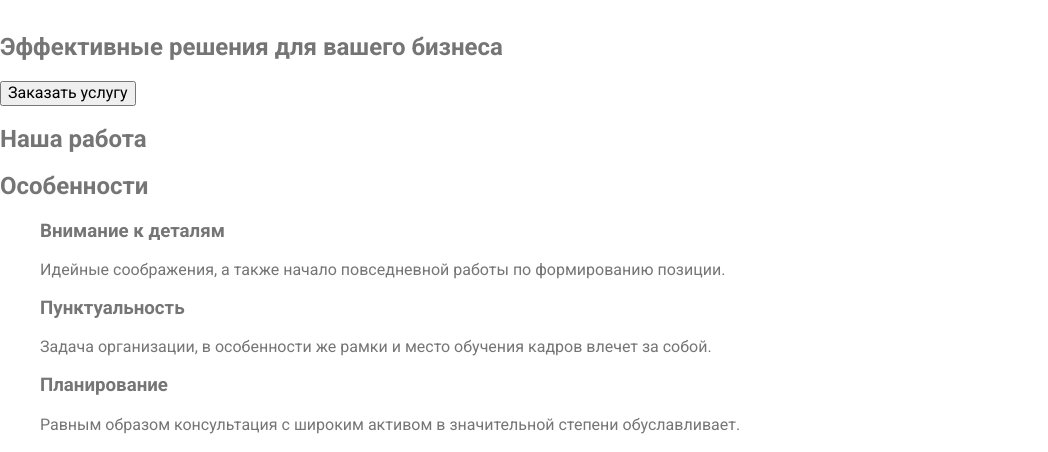
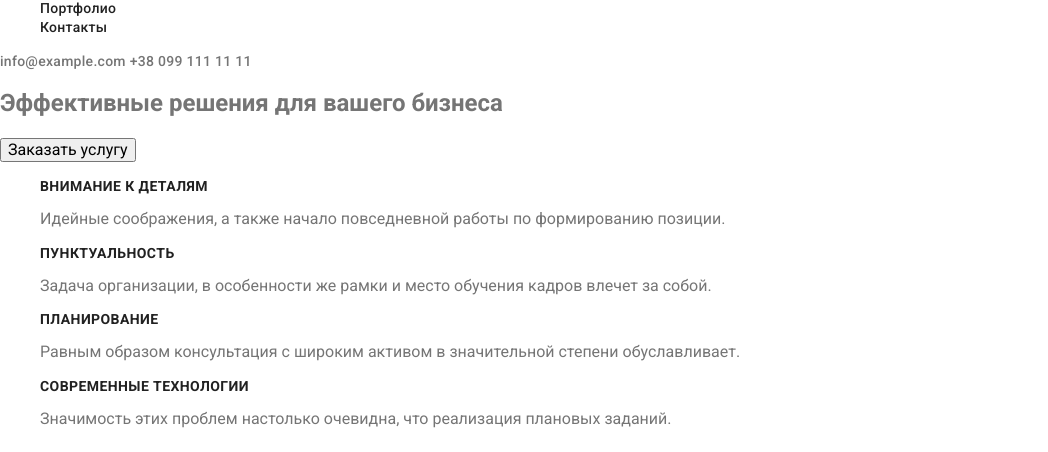
Before and after one commit to Searge/goit-markup-hw-02, a plain HTML site: page index.html in a window 1280 px wide. Shown: the part 66-518 px from the top of the page, without its empty margins (0-1048 px from the left). Drawn offline with nearby package versions, Linux system fonts and the light colour scheme.

Commit message:
:alembic:

```diff
--- a/css/styles.css
+++ b/css/styles.css
@@ -1,11 +1,12 @@
 :root {
-  --white: #fff;
-  --ghost-white: #f5f4fa;
-  --grey: #757575;
+  --accent: #2196f3;
+  --bg: #fff;
+  --ghost-bg: #f5f4fa;
+  --primary-text-color: #757575;
+  --title-text-color: #212121;
+
   --black: #000;
-  --nero: #212121;
   --black-rock: #2f303a;
-  --dodger-blue: #2196f3;
 }
 
 * {
@@ -14,25 +15,21 @@
 
 body {
   width: 1600px;
-  background: var(--white);
-  color: var(--grey);
+  background: var(--bg);
+  color: var(--primary-text-color);
   font-family: 'Roboto', sans-serif;
   display: flex;
   flex-direction: column;
 }
 
-ul {
+.list {
   list-style: none;
 }
 
-.page-header {
-  width: 1600px;
-  height: 80px;
-  display: flex;
-  flex-direction: row;
-  align-items: center;
-  justify-content: space-around;
+.hidden {
+  display: none;
 }
+/* Logo */
 
 .logo {
   display: flex;
@@ -40,31 +37,62 @@ ul {
 
 .logo__link {
   font-family: Raleway, sans-serif;
-  font-style: normal;
+
   font-weight: bold;
   font-size: 26px;
   line-height: 31px;
+  letter-spacing: 0.03em;
   text-decoration: none;
-
-  /* identical to box height */
-  letter-spacing: 0.03em;
   color: var(--black);
 }
 
 .logo__accent {
-  color: var(--dodger-blue);
+  color: var(--accent);
 }
 
-.menu {
-  display: flex;
-  justify-content: flex-start;
+/* Site nav */
+.menu__link {
+  color: var(--title-text-color);
+  text-decoration: none;
+  font-weight: 500;
+  font-size: 14px;
+  line-height: 16px;
+  letter-spacing: 0.02em;
 }
 
-.page-header.contacts {
-  display: flex;
-  justify-content: flex-end;
+.menu__link:hover,
+.menu__link:focus {
+  color: var(--accent);
 }
 
-.main {
-  flex-direction: column;
+.contacts__link {
+  font-weight: 500;
+  font-size: 14px;
+  line-height: 16px;
+  letter-spacing: 0.02em;
+  text-decoration: none;
+  color: var(--primary-text-color);
 }
+
+.contacts__link:hover,
+.contacts__link:focus {
+  color: var(--accent);
+}
+
+.section__heading {
+  font-weight: bold;
+  font-size: 36px;
+  line-height: 42px;
+  text-align: center;
+  letter-spacing: 0.03em;
+  color: var(--title-text-color);
+}
+
+.features__title {
+  font-weight: bold;
+  font-size: 14px;
+  line-height: 16px;
+  letter-spacing: 0.03em;
+  text-transform: uppercase;
+  color: var(--title-text-color);
+}
--- a/index.html
+++ b/index.html
@@ -19,6 +19,7 @@
   <body>
     <!-- Header -->
     <header class="page-header">
+      <nav>
         <!-- Logo -->
         <div class="logo">
           <a href="" class="logo__link"
@@ -27,15 +28,15 @@
         </div>
 
         <!-- Menu -->
-      <nav>
-        <ul class="menu">
+
+        <ul class="menu list">
           <li class="menu__item"><a class="menu__link" href="">Студия</a></li>
           <li class="menu__item">
             <a class="menu__link" href="">Портфолио</a>
           </li>
           <li class="menu__item"><a class="menu__link" href="">Контакты</a></li>
         </ul>
-      </nav>
+
         <!-- Login -->
         <div class="page-header contacts">
           <a class="contacts__link" href="mailto://info@example.com"
@@ -45,48 +46,45 @@
             >+38 099 111 11 11</a
           >
         </div>
+      </nav>
     </header>
 
     <!-- Main -->
     <main class="main">
       <!-- Hero -->
-      <section class="section">
-        <h1 class="section__heading">Эффективные решения для вашего бизнеса</h1>
+      <section class="hero">
+        <h1 class="hero__title">Эффективные решения для вашего бизнеса</h1>
         <button type="button">Заказать услугу</button>
       </section>
 
-      <!-- Work -->
+      <!-- Features -->
       <section class="section">
-        <h2 class="section__heading_hidden">Наша работа</h2>
-
-        <!-- Features -->
-        <section class="section__item">
-          <h2 class="section__heading_hidden">Особенности</h2>
+        <h2 class="section__heading hidden">Особенности</h2>
         <!-- Why us -->
-          <ul class="features">
-            <li class="features__item">
-              <h3>Внимание к деталям</h3>
+        <ul class="features list">
+          <li>
+            <h3 class="features__title">Внимание к деталям</h3>
             <p>
               Идейные соображения, а также начало повседневной работы по
               формированию позиции.
             </p>
           </li>
-            <li class="features__item">
-              <h3>Пунктуальность</h3>
+          <li>
+            <h3 class="features__title">Пунктуальность</h3>
             <p>
-                Задача организации, в особенности же рамки и место обучения
-                кадров влечет за собой.
+              Задача организации, в особенности же рамки и место обучения кадров
+              влечет за собой.
             </p>
           </li>
-            <li class="features__item">
-              <h3>Планирование</h3>
+          <li>
+            <h3 class="features__title">Планирование</h3>
             <p>
               Равным образом консультация с широким активом в значительной
               степени обуславливает.
             </p>
           </li>
-            <li class="features__item">
-              <h3>Современные технологии</h3>
+          <li>
+            <h3 class="features__title">Современные технологии</h3>
             <p>
               Значимость этих проблем настолько очевидна, что реализация
               плановых заданий.
@@ -96,9 +94,9 @@
       </section>
 
       <!-- Development  -->
-        <section class="section__item">
-          <h2>Чем мы занимаемся</h2>
-          <ul>
+      <section class="section">
+        <h2 class="section__heading">Чем мы занимаемся</h2>
+        <ul class="list">
           <li>
             <img
               src="./images/coding.jpg"
@@ -114,14 +112,9 @@
             />
           </li>
           <li>
-              <img
-                src="./images/palette.jpg"
-                alt="Цветовая схема"
-                width="370"
-              />
+            <img src="./images/palette.jpg" alt="Цветовая схема" width="370" />
           </li>
         </ul>
-        </section>
       </section>
 
       <!-- Team  -->
```
Lines whose indentation alone changed are shown as unchanged.
